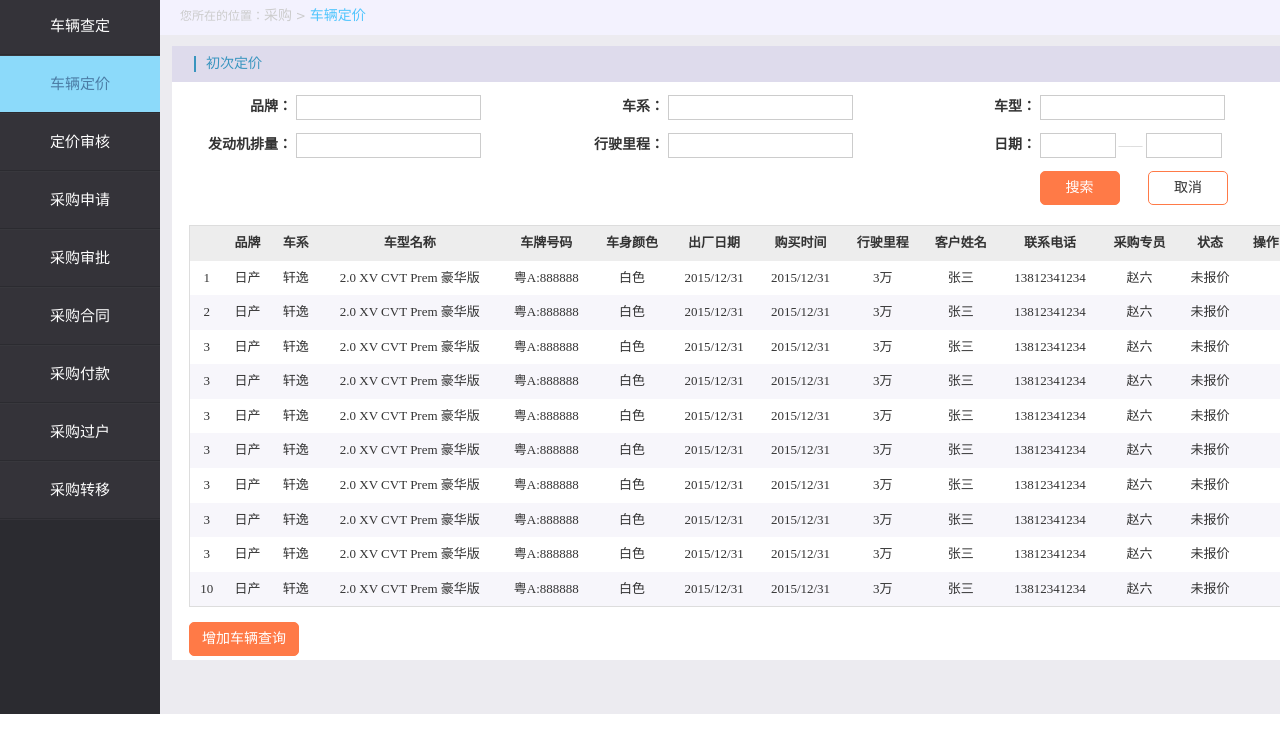
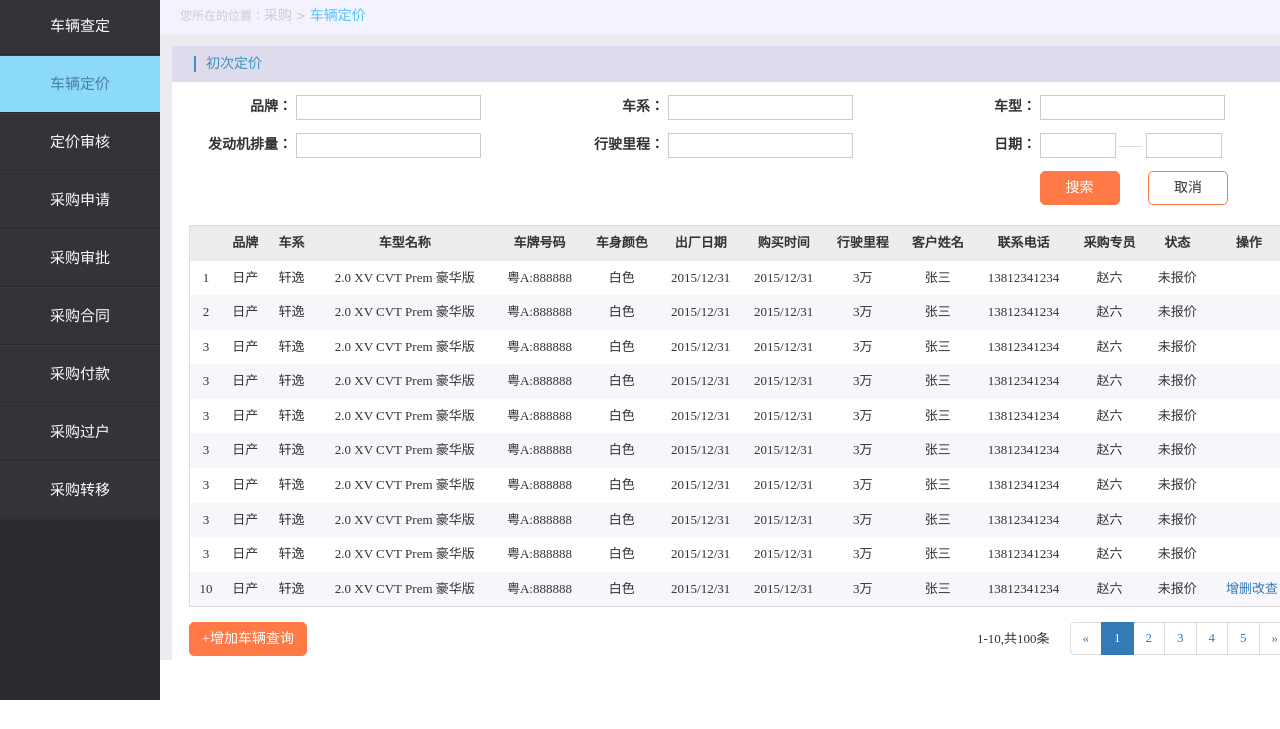
Before and after one commit to qg520jungle/usedcarretail, a website: page index.html in a window 1280 px wide. Shown: the part 71-800 px from the top of the page. Drawn offline with nearby package versions, Linux system fonts and the light colour scheme; files that its build step writes are made by us from their sources.

Commit message:
更改页面结构

```diff
--- a/index.html
+++ b/index.html
@@ -308,13 +308,38 @@
                 <td>未报价</td>
                 <td><i class="u-icon u-icon-m"></i>
                 <i class="u-icon u-icon-i"></i>
-                <i class="u-icon u-icon-b"></i></td>
+                <i class="u-icon u-icon-b"></i><a href="">增</a><a href="">删</a><a href="">改</a><a href="">查</a></td>
               </tr>
             </table>
-            <div>
-              <a href="javascript:void(0);" class="u-btn btn  btn-main">增加车辆查询</a>
+            <div class="f-fl">
+              <a href="javascript:void(0);" class="u-btn btn  btn-main"><span>+</span>增加车辆查询</a>
             </div>
-          </div>
+            <div class="f-fr">
+              <nav>
+                <ul class="pagination">
+                  <li>
+                    <a href="#" aria-label="Previous">
+                      <span aria-hidden="true">&laquo;</span>
+                    </a>
+                  </li>
+                  <li class="active"><a href="#">1</a></li>
+                  <li><a href="#">2</a></li>
+                  <li><a href="#">3</a></li>
+                  <li><a href="#">4</a></li>
+                  <li><a href="#">5</a></li>
+                  <li>
+                    <a href="#" aria-label="Next">
+                      <span aria-hidden="true">&raquo;</span>
+                    </a>
+                  </li>
+                </ul>
+              </nav>
+            </div>
+
+            <div class="f-fr">
+              <span class="u-page">1-10,共100条</span>
+            </div>
+           </div>
         </div>
       </div>
     </div>
--- a/src/global.less
+++ b/src/global.less
@@ -90,7 +90,6 @@ li {
   position: absolute;
   left: 0;
   width: 160px;
-  height: 100%;
   background-color: @side;
   ul{
     margin-bottom: 180px;
@@ -131,7 +130,7 @@ li {
 }
 .m-main{
   background-color: #ecebf0;
-  padding-bottom: 54px;
+  /*padding-bottom: 54px;*/
   position: relative;
   /*margin-left: 160px;*/
 }
@@ -229,3 +228,6 @@ li {
     margin-bottom: 15px;
   }
 }
+.pagination{
+  margin-top: 0;
+}
--- a/src/unit.less
+++ b/src/unit.less
@@ -22,3 +22,8 @@
 .u-input-small{
   width: 76px;
 }
+.u-page{
+    height: 37px;
+    line-height: 34px;
+    margin-right: 20px;
+}
```
